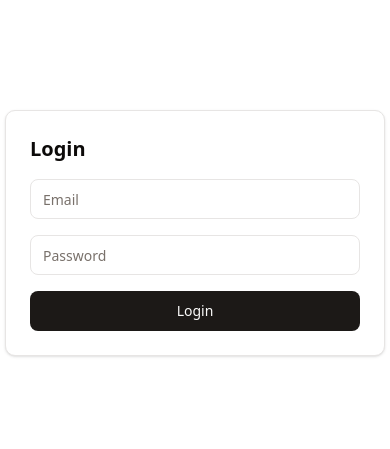
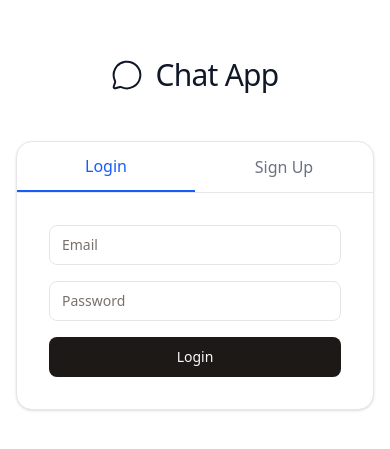
Before and after one commit to BinuMDX/Chat-Application, a Next.js app in the folder chat-frontend/: page / in a window 390 px wide. Shown: the part 189-638 px from the top of the page. Built offline with nearby package versions, Linux system fonts and the light colour scheme; no server answers.

Commit message:
feat: added responsiveness and landing page

```diff
--- a/chat-frontend/app/auth/login/LoginForm.tsx
+++ b/chat-frontend/app/auth/login/LoginForm.tsx
@@ -10,7 +10,11 @@ import { Card } from "@/components/card";
 import { Input } from "@/components/input";
 import { useAuthStore } from "@/features/auth/store";
 
-export function LoginForm() {
+interface LoginFormProps {
+  standalone?: boolean;
+}
+
+export function LoginForm({ standalone = true }: LoginFormProps) {
   const router = useRouter();
 
   const form = useForm<LoginSchema>({
@@ -38,9 +42,9 @@ export function LoginForm() {
     }
   };
 
-  return (
-    <Card className="p-6 w-[380px]">
-      <h1 className="text-xl font-semibold mb-4">Login</h1>
+  const formContent = (
+    <>
+      {standalone && <h1 className="text-xl font-semibold mb-4">Login</h1>}
 
       <form onSubmit={form.handleSubmit(onSubmit)} className="space-y-4">
         <Input
@@ -66,6 +70,12 @@ export function LoginForm() {
           Login
         </Button>
       </form>
-    </Card>
+    </>
   );
+
+  if (standalone) {
+    return <Card className="p-6 w-[380px]">{formContent}</Card>;
+  }
+
+  return formContent;
 }
--- a/chat-frontend/app/auth/signup/SignUpForm.tsx
+++ b/chat-frontend/app/auth/signup/SignUpForm.tsx
@@ -10,7 +10,11 @@ import { Input } from "../../../components/input";
 import { Button } from "../../../components/button";
 import { useSignup } from "@/features/auth/hooks";
 
-export function SignUpForm(){
+interface SignUpFormProps {
+  standalone?: boolean;
+}
+
+export function SignUpForm({ standalone = true }: SignUpFormProps) {
   const router = useRouter();
 
   const { signup, loading } = useSignup();
@@ -35,9 +39,9 @@ export function SignUpForm(){
     }
   };
 
-    return (
-    <Card className="p-6 w-[380px]">
-      <h1 className="text-xl font-semibold mb-4">Sign Up</h1>
+  const formContent = (
+    <>
+      {standalone && <h1 className="text-xl font-semibold mb-4">Sign Up</h1>}
 
       <form onSubmit={form.handleSubmit(onSubmit)} className="space-y-4">
         <Input placeholder="Username" {...form.register("username")} />
@@ -57,6 +61,12 @@ export function SignUpForm(){
           Sign Up
         </Button>
       </form>
-    </Card>
+    </>
   );
+
+  if (standalone) {
+    return <Card className="p-6 w-[380px]">{formContent}</Card>;
   }
+
+  return formContent;
+}
--- a/chat-frontend/app/chat/[conversationId]/page.tsx
+++ b/chat-frontend/app/chat/[conversationId]/page.tsx
@@ -103,13 +103,17 @@ export default function ChatPage() {
   }
 
   return (
-    <div className="flex h-full">
+    <div className="flex h-full w-full overflow-hidden">
       <Sidebar />
 
       <div className="flex flex-col flex-1">
         <ChatHeader chat={activeChat} />
 
-        <MessageList messages={activeChat.messages || []} isConnected={isConnected} />
+        <MessageList
+          messages={activeChat.messages || []}
+          isConnected={isConnected}
+          currentUserId={user?.id}
+        />
 
         <MessageInput onSend={handleSend} />
       </div>
--- a/chat-frontend/app/chat/components/ChatHeader.tsx
+++ b/chat-frontend/app/chat/components/ChatHeader.tsx
@@ -1,4 +1,6 @@
+import { Menu } from "lucide-react";
 import { useAuthStore } from "@/features/auth/store";
+import { useUIStore } from "@/store/useUIStore";
 
 interface Participant {
   userId: number;
@@ -19,6 +21,8 @@ interface ChatHeaderProps {
 export default function ChatHeader({ chat }: ChatHeaderProps) {
   const currentUser = useAuthStore((s) => s.user);
 
+  const { toggleSidebar } = useUIStore();
+
   // Find the receiver (the participant who is not the current user)
   const receiver = chat.participants.find(
     (participant) => participant.user.id !== currentUser?.id
@@ -27,9 +31,17 @@ export default function ChatHeader({ chat }: ChatHeaderProps) {
   const displayName = receiver?.user.username || 'Chat';
 
   return (
+
     <div className="p-4 bg-white border-b flex items-center">
+
+      <button
+        onClick={toggleSidebar}
+        className="lg:hidden p-2 mr-3 rounded-md hover:bg-gray-200"
+      >
+        <Menu size={22} />
+      </button>
+
       <div className="flex items-center gap-3">
-        {/* Avatar placeholder */}
         <div className="w-10 h-10 rounded-full bg-gradient-to-br from-blue-500 to-purple-600 flex items-center justify-center text-white font-semibold">
           {displayName.charAt(0).toUpperCase()}
         </div>
--- a/chat-frontend/app/chat/components/MessageInput.tsx
+++ b/chat-frontend/app/chat/components/MessageInput.tsx
@@ -28,7 +28,7 @@ export default function MessageInput({ onSend }: { onSend: (msg: string) => void
         onKeyDown={handleKeyPress}
       />
       <button
-        className="px-4 py-2 bg-blue-500 text-white rounded-md"
+        className="px-4 py-2 bg-black text-white rounded-md"
         onClick={sendMessage}
       >
         Send
--- a/chat-frontend/app/chat/components/Sidebar.tsx
+++ b/chat-frontend/app/chat/components/Sidebar.tsx
@@ -1,7 +1,32 @@
+'use client';
+
+import { useUIStore } from "@/store/useUIStore";
 import UserList from "./UserList";
+import { useAuthStore } from "@/features/auth/store";
 
 export default function Sidebar() {
+  const user = useAuthStore((s) => s.user);
+  const { isSidebarOpen, closeSidebar } = useUIStore();
+
   return (
+     <>
+    <div
+        onClick={closeSidebar}
+        className={`fixed inset-0 bg-black/40 z-30 lg:hidden transition-opacity ${
+          isSidebarOpen ? "opacity-100 visible" : "opacity-0 invisible"
+        }`}
+      />
+
+
+     <div
+        className={`
+          fixed z-40 top-0 left-0 h-full bg-white shadow-md
+          w-64 transition-transform
+          lg:static lg:translate-x-0
+          ${isSidebarOpen ? "translate-x-0" : "-translate-x-full"}
+        `}
+      >
+
     <div className="w-64 bg-white border-r flex flex-col">
       <div className="p-4 border-b">
         <h1 className="font-bold text-xl">Chats</h1>
@@ -9,6 +34,24 @@ export default function Sidebar() {
       <div className="flex-1 overflow-y-auto">
         <UserList />
       </div>
+
+      {/* Current User Display */}
+      <div className="p-4 border-t bg-gray-50">
+        <div className="flex items-center gap-3">
+          <div className="w-10 h-10 rounded-full bg-blue-500 flex items-center justify-center text-white font-semibold">
+            {user?.username?.charAt(0).toUpperCase() || 'U'}
+          </div>
+          <div className="flex-1 min-w-0">
+            <p className="font-medium text-gray-900 truncate">
+              {user?.username || 'User'}
+            </p>
+            <p className="text-xs text-gray-500">Online</p>
+          </div>
+        </div>
+      </div>
     </div>
+    </div>
+
+    </>
   );
 }
--- a/chat-frontend/app/chat/page.tsx
+++ b/chat-frontend/app/chat/page.tsx
@@ -9,28 +9,13 @@ export default function ChatPage() {
   const { chats } = useChatStore();
 
   return (
-    <div className="flex w-full h-screen">
+    <div className="flex w-full h-screen overflow-hidden">
       <Sidebar />
 
       <div className="flex flex-col flex-1 bg-gray-100">
-        {/* Default conversation room - shown when no conversation is selected */}
         <div className="flex flex-1 items-center justify-center">
           <div className="text-center p-8">
-            <div className="mb-4">
-              <svg
-                className="w-24 h-24 mx-auto text-gray-400"
-                fill="none"
-                stroke="currentColor"
-                viewBox="0 0 24 24"
-              >
-                <path
-                  strokeLinecap="round"
-                  strokeLinejoin="round"
-                  strokeWidth={1.5}
-                  d="M8 12h.01M12 12h.01M16 12h.01M21 12c0 4.418-4.03 8-9 8a9.863 9.863 0 01-4.255-.949L3 20l1.395-3.72C3.512 15.042 3 13.574 3 12c0-4.418 4.03-8 9-8s9 3.582 9 8z"
-                />
-              </svg>
-            </div>
+
             <h2 className="text-2xl font-semibold text-gray-700 mb-2">
               Welcome, {user?.username || "User"}!
             </h2>
--- a/chat-frontend/app/page.tsx
+++ b/chat-frontend/app/page.tsx
@@ -1,9 +1,5 @@
-import { LoginForm } from "@/app/auth/login/LoginForm";
+import { LandingPage } from "@/components/LandingPage";
 
-export default function LoginPage() {
-  return (
-    <div className="flex items-center justify-center h-screen">
-      <LoginForm />
-    </div>
-  );
+export default function HomePage() {
+  return <LandingPage />;
 }
--- /dev/null
+++ b/chat-frontend/components/LandingPage.tsx
@@ -0,0 +1,67 @@
+"use client";
+
+import { useState } from "react";
+import { LoginForm } from "@/app/auth/login/LoginForm";
+import { SignUpForm } from "@/app/auth/signup/SignUpForm";
+import { MessageCircle } from "lucide-react";
+
+export function LandingPage() {
+    const [activeTab, setActiveTab] = useState<"login" | "signup">("login");
+
+    return (
+        <div className="min-h-screen w-full flex flex-col items-center justify-center bg-white">
+            {/* Header */}
+            <div className="mb-12">
+                <div className="flex items-center justify-center gap-3">
+                    <MessageCircle className="w-8 h-8 text-gray-900" strokeWidth={1.5} />
+                    <h1 className="text-3xl font-light text-gray-900 tracking-tight">
+                        Chat App
+                    </h1>
+                </div>
+            </div>
+
+            {/* Auth forms */}
+            <div className="w-full max-w-md px-4">
+                <div className="bg-white rounded-2xl shadow-sm border border-gray-200 overflow-hidden">
+                    {/* Tab switcher */}
+                    <div className="flex border-b border-gray-200">
+                        <button
+                            onClick={() => setActiveTab("login")}
+                            className={`flex-1 py-3 px-6 font-medium transition-all duration-200 ${activeTab === "login"
+                                    ? "text-blue-600 border-b-2 border-blue-600"
+                                    : "text-gray-500 hover:text-gray-700"
+                                }`}
+                        >
+                            Login
+                        </button>
+                        <button
+                            onClick={() => setActiveTab("signup")}
+                            className={`flex-1 py-3 px-6 font-medium transition-all duration-200 ${activeTab === "signup"
+                                    ? "text-blue-600 border-b-2 border-blue-600"
+                                    : "text-gray-500 hover:text-gray-700"
+                                }`}
+                        >
+                            Sign Up
+                        </button>
+                    </div>
+
+                    {/* Form container */}
+                    <div className="p-8">
+                        <div
+                            className={`transition-all duration-300 ${activeTab === "login" ? "opacity-100" : "opacity-0 hidden"
+                                }`}
+                        >
+                            {activeTab === "login" && <LoginForm standalone={false} />}
+                        </div>
+                        <div
+                            className={`transition-all duration-300 ${activeTab === "signup" ? "opacity-100" : "opacity-0 hidden"
+                                }`}
+                        >
+                            {activeTab === "signup" && <SignUpForm standalone={false} />}
+                        </div>
+                    </div>
+                </div>
+            </div>
+        </div>
+    );
+}
--- /dev/null
+++ b/chat-frontend/store/useUIStore.ts
@@ -0,0 +1,13 @@
+import { create } from "zustand";
+
+interface UIState {
+  isSidebarOpen: boolean;
+  toggleSidebar: () => void;
+  closeSidebar: () => void;
+}
+
+export const useUIStore = create<UIState>((set) => ({
+  isSidebarOpen: false,
+  toggleSidebar: () => set((s) => ({ isSidebarOpen: !s.isSidebarOpen })),
+  closeSidebar: () => set({ isSidebarOpen: false }),
+}));
```
Also changed, not shown: chat-frontend/app/chat/components/MessageList.tsx (+41 -7 lines). Lines whose indentation alone changed are shown as unchanged.
